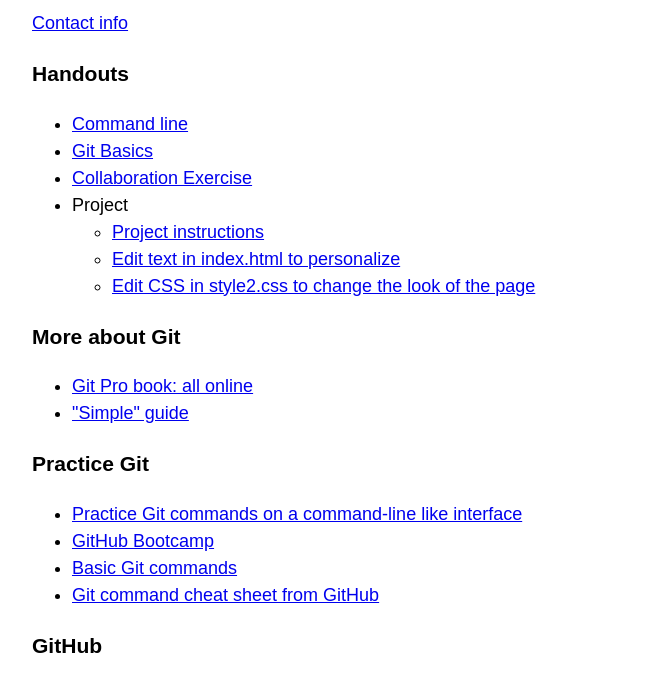
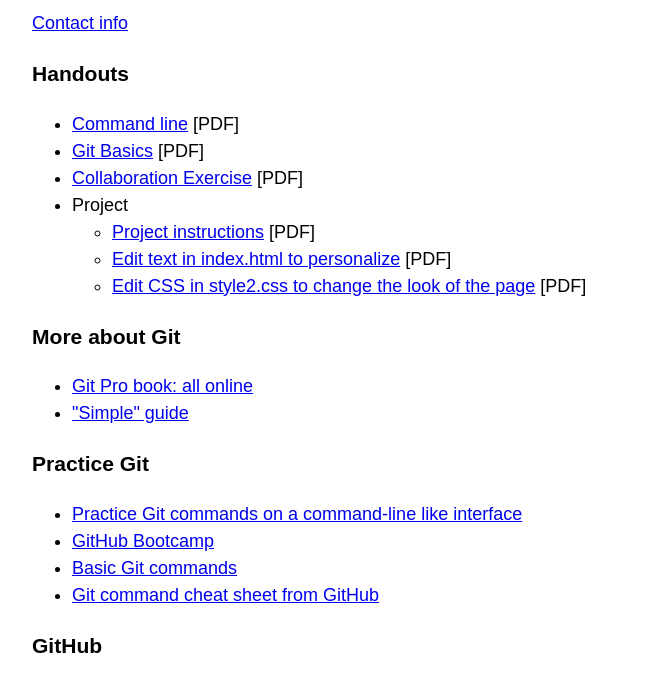
Before and after one commit to katebron/ALA_2019, a plain HTML site: page resources.html in a window 1280 px wide. Shown: the part 117-797 px from the top of the page, without its empty margins (96-762 px from the left). Drawn offline with nearby package versions, Linux system fonts and the light colour scheme; files that its build step writes are made by us from their sources.

```diff
--- a/resources.html
+++ b/resources.html
@@ -17,14 +17,14 @@
         <a href ="index.html#contact">Contact info</a>
         <h3>Handouts</h3>
         <ul>
-          <li><a href="files/Introduction_to_Shell.pdf">Command line</a></li>
-          <li><a href="files/WorkingWithGit.pdf">Git Basics</a></li>
-          <li><a href="files/Collaborating_in_git.pdf">Collaboration Exercise</a></li>
+          <li><a href="files/Introduction_to_Shell.pdf">Command line</a> [PDF]</li>
+          <li><a href="files/WorkingWithGit.pdf">Git Basics</a> [PDF]</li>
+          <li><a href="files/Collaborating_in_git.pdf">Collaboration Exercise</a> [PDF]</li>
           <li>Project
             <ul>
-              <li><a href="files/Project.pdf">Project instructions</a></li>
-              <li><a href="files/printableHTMLExample.pdf">Edit text in index.html to personalize</a></li>
-              <li><a href="files/Edit_style2.pdf">Edit CSS in style2.css to change the look of the page</a></li>
+              <li><a href="files/Project.pdf">Project instructions</a> [PDF]</li>
+              <li><a href="files/printableHTMLExample.pdf">Edit text in index.html to personalize</a> [PDF]</li>
+              <li><a href="files/Edit_style2.pdf">Edit CSS in style2.css to change the look of the page</a> [PDF]</li>
             </ul>
           </li>
 
```
Also changed, not shown: index.html (+1 -1 lines).
